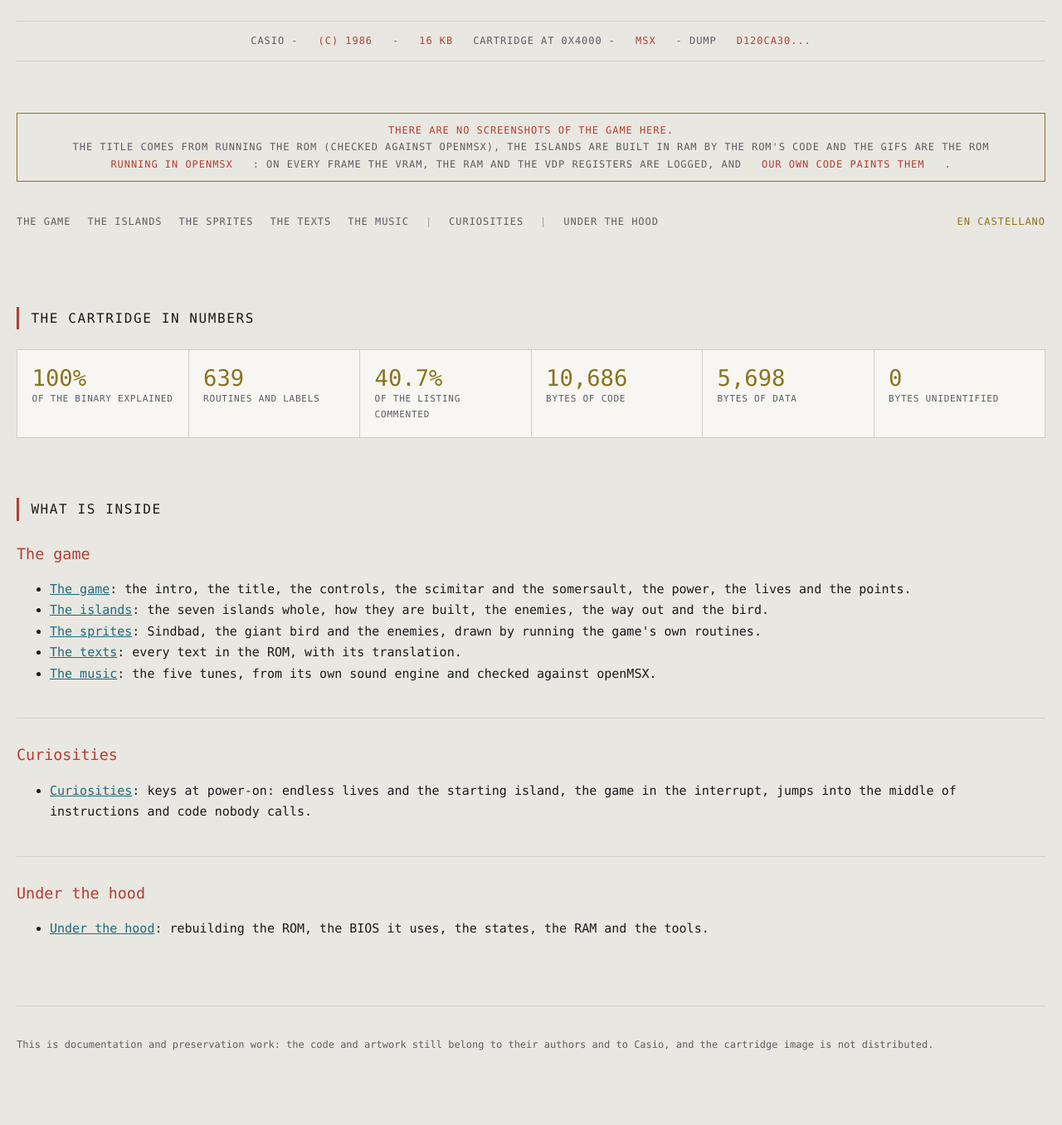
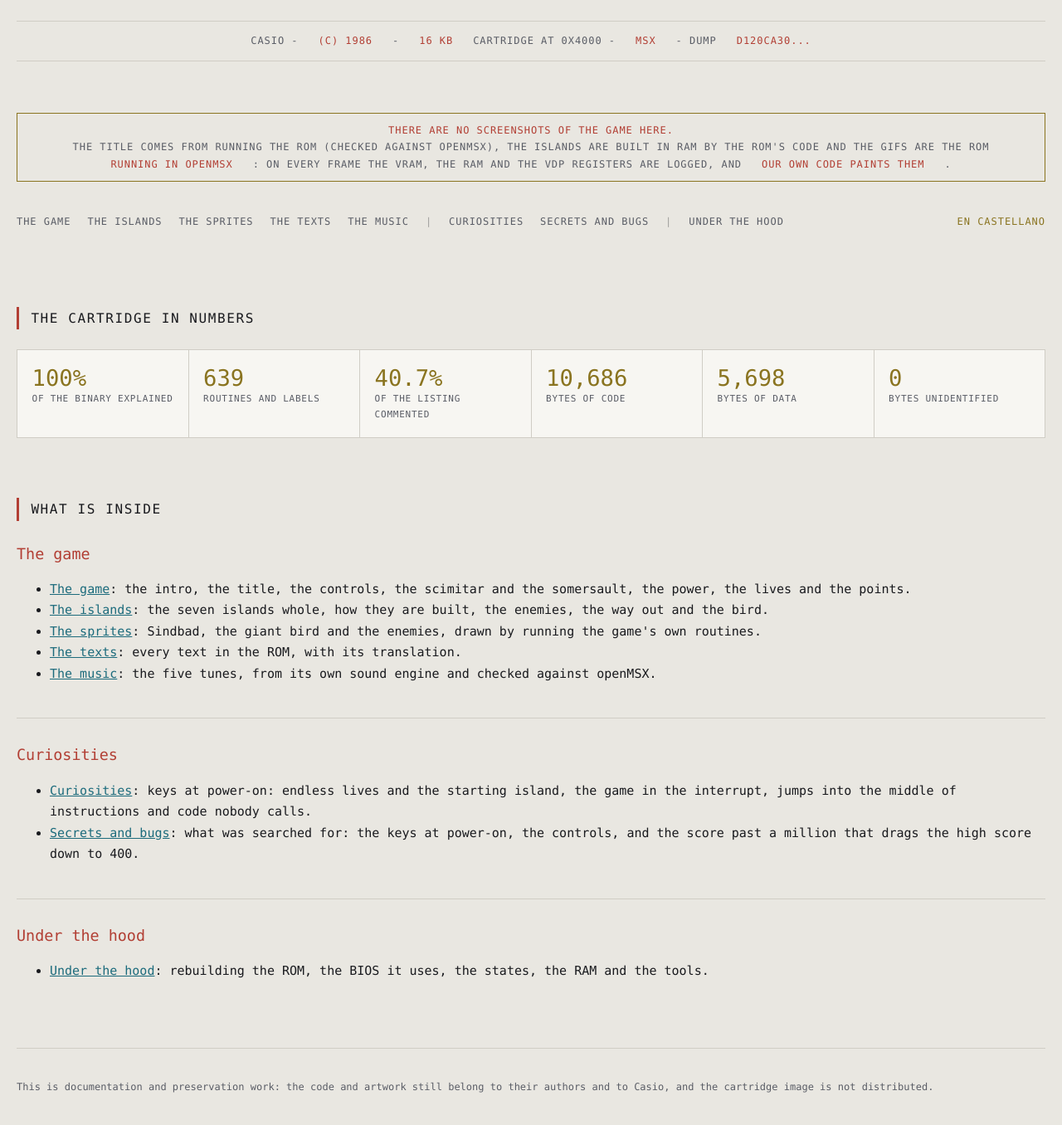
Before and after one commit to antxiko/Shindobaddo-disassembly, a Jekyll site: the page docs/index.html, which Jekyll copies as it is, in a window 1280 px wide and 1400 px high, scrolled down 665 px. Shown: the top 1356 px of the window at 83% size. Built offline with Jekyll 4.4.1, drawn with Linux system fonts in a browser that asks for light colours.

Commit message:
Secretos y fallos: las teclas al encender, los mandos y el record que se hunde pasado el millon
Nueva pagina SECRETS-AND-BUGS / SECRETOS-Y-FALLOS. Ejecutando la suma de puntos: al batir el record
se copia y despues se borra la cifra alta de los dos; pasados 999.990 en pantalla esa cifra es un 1
y puntos y record caen a 400.

Co-Authored-By: Claude Opus 5.5 <noreply@anthropic.com>

```diff
--- a/docs/es/index.html
+++ b/docs/es/index.html
@@ -89,10 +89,10 @@ audio{display:block;width:100%;max-width:640px;margin:.75rem 0 1.5rem}
 </header>
 <p class="ficha" style="border:1px solid var(--oro);padding:.8em 1em;margin:1.5em 0">
 <b>Aqu&iacute; no hay capturas del juego.</b> El t&iacute;tulo sale de ejecutar la ROM (cotejado con openMSX), las islas las monta el c&oacute;digo de la ROM en la RAM y los GIF son la ROM <b>funcionando en openMSX</b>: en cada cuadro se apuntan la VRAM, la RAM y los registros del VDP, y <b>c&oacute;digo nuestro los pinta</b>.</p>
-<nav><a href="LA-PARTIDA.html">La partida</a><a href="LAS-ISLAS.html">Las islas</a><a href="LOS-SPRITES.html">Los sprites</a><a href="LOS-TEXTOS.html">Los textos</a><a href="LA-MUSICA.html">La m&uacute;sica</a><span style="opacity:.35">|</span><a href="CURIOSIDADES.html">Curiosidades</a><span style="opacity:.35">|</span><a href="POR-DENTRO.html">Por dentro</a><a href="../" style="margin-left:auto;color:var(--oro)">In English</a></nav>
+<nav><a href="LA-PARTIDA.html">La partida</a><a href="LAS-ISLAS.html">Las islas</a><a href="LOS-SPRITES.html">Los sprites</a><a href="LOS-TEXTOS.html">Los textos</a><a href="LA-MUSICA.html">La m&uacute;sica</a><span style="opacity:.35">|</span><a href="CURIOSIDADES.html">Curiosidades</a><a href="SECRETOS-Y-FALLOS.html">Secretos y fallos</a><span style="opacity:.35">|</span><a href="POR-DENTRO.html">Por dentro</a><a href="../" style="margin-left:auto;color:var(--oro)">In English</a></nav>
 <section id="numbers">
   <h2>El cartucho en cifras</h2>
   <div class="cifras"><div class="cifra"><b>100 %</b><span>del binario explicado</span></div><div class="cifra"><b>639</b><span>rutinas y etiquetas</span></div><div class="cifra"><b>40,7 %</b><span>del listado comentado</span></div><div class="cifra"><b>10.686</b><span>bytes de código</span></div><div class="cifra"><b>5.698</b><span>bytes de datos</span></div><div class="cifra"><b>0</b><span>bytes sin identificar</span></div></div>
 </section>
-<section id="pages"><h2>Lo que hay dentro</h2><div class="hall"><h3>El juego</h3><ul><li><a href="LA-PARTIDA.html">La partida</a>: la presentaci&oacute;n, el t&iacute;tulo, los mandos, el alfanje y el salto mortal, la fuerza, las vidas y los puntos.</li><li><a href="LAS-ISLAS.html">Las islas</a>: las siete islas enteras, c&oacute;mo se montan, los enemigos, la salida y el p&aacute;jaro.</li><li><a href="LOS-SPRITES.html">Los sprites</a>: Simbad, el p&aacute;jaro gigante y los enemigos, pintados ejecutando las propias rutinas del juego.</li><li><a href="LOS-TEXTOS.html">Los textos</a>: todos los textos de la ROM, con su traducci&oacute;n.</li><li><a href="LA-MUSICA.html">La m&uacute;sica</a>: las cinco m&uacute;sicas, de su propio motor de sonido y cotejadas con openMSX.</li></ul></div><div class="hall"><h3>Curiosidades</h3><ul><li><a href="CURIOSIDADES.html">Curiosidades</a>: las teclas al encender: vidas sin fin y la isla de salida, el juego en la interrupci&oacute;n, saltos a mitad de una instrucci&oacute;n y c&oacute;digo que nadie llama.</li></ul></div><div class="hall"><h3>Por dentro</h3><ul><li><a href="POR-DENTRO.html">Por dentro</a>: rehacer la ROM, la BIOS que usa, los estados, la RAM y las herramientas.</li></ul></div></section>
+<section id="pages"><h2>Lo que hay dentro</h2><div class="hall"><h3>El juego</h3><ul><li><a href="LA-PARTIDA.html">La partida</a>: la presentaci&oacute;n, el t&iacute;tulo, los mandos, el alfanje y el salto mortal, la fuerza, las vidas y los puntos.</li><li><a href="LAS-ISLAS.html">Las islas</a>: las siete islas enteras, c&oacute;mo se montan, los enemigos, la salida y el p&aacute;jaro.</li><li><a href="LOS-SPRITES.html">Los sprites</a>: Simbad, el p&aacute;jaro gigante y los enemigos, pintados ejecutando las propias rutinas del juego.</li><li><a href="LOS-TEXTOS.html">Los textos</a>: todos los textos de la ROM, con su traducci&oacute;n.</li><li><a href="LA-MUSICA.html">La m&uacute;sica</a>: las cinco m&uacute;sicas, de su propio motor de sonido y cotejadas con openMSX.</li></ul></div><div class="hall"><h3>Curiosidades</h3><ul><li><a href="CURIOSIDADES.html">Curiosidades</a>: las teclas al encender: vidas sin fin y la isla de salida, el juego en la interrupci&oacute;n, saltos a mitad de una instrucci&oacute;n y c&oacute;digo que nadie llama.</li><li><a href="SECRETOS-Y-FALLOS.html">Secretos y fallos</a>: lo que se ha buscado: las teclas al encender, los mandos, y los puntos pasado el mill&oacute;n, que hunden el r&eacute;cord hasta 400.</li></ul></div><div class="hall"><h3>Por dentro</h3><ul><li><a href="POR-DENTRO.html">Por dentro</a>: rehacer la ROM, la BIOS que usa, los estados, la RAM y las herramientas.</li></ul></div></section>
 <footer><p>Esto es trabajo de documentación y preservación: el código y los gráficos siguen siendo de sus autores y de Casio, y la imagen del cartucho no se distribuye.</p></footer>
--- a/docs/index.html
+++ b/docs/index.html
@@ -89,10 +89,10 @@ audio{display:block;width:100%;max-width:640px;margin:.75rem 0 1.5rem}
 </header>
 <p class="ficha" style="border:1px solid var(--oro);padding:.8em 1em;margin:1.5em 0">
 <b>There are no screenshots of the game here.</b> The title comes from running the ROM (checked against openMSX), the islands are built in RAM by the ROM's code and the GIFs are the ROM <b>running in openMSX</b>: on every frame the VRAM, the RAM and the VDP registers are logged, and <b>our own code paints them</b>.</p>
-<nav><a href="THE-GAME.html">The game</a><a href="THE-ISLANDS.html">The islands</a><a href="THE-SPRITES.html">The sprites</a><a href="THE-TEXTS.html">The texts</a><a href="THE-MUSIC.html">The music</a><span style="opacity:.35">|</span><a href="CURIOSITIES.html">Curiosities</a><span style="opacity:.35">|</span><a href="UNDER-THE-HOOD.html">Under the hood</a><a href="es/" style="margin-left:auto;color:var(--oro)">En castellano</a></nav>
+<nav><a href="THE-GAME.html">The game</a><a href="THE-ISLANDS.html">The islands</a><a href="THE-SPRITES.html">The sprites</a><a href="THE-TEXTS.html">The texts</a><a href="THE-MUSIC.html">The music</a><span style="opacity:.35">|</span><a href="CURIOSITIES.html">Curiosities</a><a href="SECRETS-AND-BUGS.html">Secrets and bugs</a><span style="opacity:.35">|</span><a href="UNDER-THE-HOOD.html">Under the hood</a><a href="es/" style="margin-left:auto;color:var(--oro)">En castellano</a></nav>
 <section id="numbers">
   <h2>The cartridge in numbers</h2>
   <div class="cifras"><div class="cifra"><b>100%</b><span>of the binary explained</span></div><div class="cifra"><b>639</b><span>routines and labels</span></div><div class="cifra"><b>40.7%</b><span>of the listing commented</span></div><div class="cifra"><b>10,686</b><span>bytes of code</span></div><div class="cifra"><b>5,698</b><span>bytes of data</span></div><div class="cifra"><b>0</b><span>bytes unidentified</span></div></div>
 </section>
-<section id="pages"><h2>What is inside</h2><div class="hall"><h3>The game</h3><ul><li><a href="THE-GAME.html">The game</a>: the intro, the title, the controls, the scimitar and the somersault, the power, the lives and the points.</li><li><a href="THE-ISLANDS.html">The islands</a>: the seven islands whole, how they are built, the enemies, the way out and the bird.</li><li><a href="THE-SPRITES.html">The sprites</a>: Sindbad, the giant bird and the enemies, drawn by running the game's own routines.</li><li><a href="THE-TEXTS.html">The texts</a>: every text in the ROM, with its translation.</li><li><a href="THE-MUSIC.html">The music</a>: the five tunes, from its own sound engine and checked against openMSX.</li></ul></div><div class="hall"><h3>Curiosities</h3><ul><li><a href="CURIOSITIES.html">Curiosities</a>: keys at power-on: endless lives and the starting island, the game in the interrupt, jumps into the middle of instructions and code nobody calls.</li></ul></div><div class="hall"><h3>Under the hood</h3><ul><li><a href="UNDER-THE-HOOD.html">Under the hood</a>: rebuilding the ROM, the BIOS it uses, the states, the RAM and the tools.</li></ul></div></section>
+<section id="pages"><h2>What is inside</h2><div class="hall"><h3>The game</h3><ul><li><a href="THE-GAME.html">The game</a>: the intro, the title, the controls, the scimitar and the somersault, the power, the lives and the points.</li><li><a href="THE-ISLANDS.html">The islands</a>: the seven islands whole, how they are built, the enemies, the way out and the bird.</li><li><a href="THE-SPRITES.html">The sprites</a>: Sindbad, the giant bird and the enemies, drawn by running the game's own routines.</li><li><a href="THE-TEXTS.html">The texts</a>: every text in the ROM, with its translation.</li><li><a href="THE-MUSIC.html">The music</a>: the five tunes, from its own sound engine and checked against openMSX.</li></ul></div><div class="hall"><h3>Curiosities</h3><ul><li><a href="CURIOSITIES.html">Curiosities</a>: keys at power-on: endless lives and the starting island, the game in the interrupt, jumps into the middle of instructions and code nobody calls.</li><li><a href="SECRETS-AND-BUGS.html">Secrets and bugs</a>: what was searched for: the keys at power-on, the controls, and the score past a million that drags the high score down to 400.</li></ul></div><div class="hall"><h3>Under the hood</h3><ul><li><a href="UNDER-THE-HOOD.html">Under the hood</a>: rebuilding the ROM, the BIOS it uses, the states, the RAM and the tools.</li></ul></div></section>
 <footer><p>This is documentation and preservation work: the code and artwork still belong to their authors and to Casio, and the cartridge image is not distributed.</p></footer>
--- a/tools/contenido_web.py
+++ b/tools/contenido_web.py
@@ -92,7 +92,10 @@ PAGINAS = [
       "keys at power-on: endless lives and the starting island, the game in the interrupt, jumps into the middle "
       "of instructions and code nobody calls",
       "las teclas al encender: vidas sin fin y la isla de salida, el juego en la interrupci&oacute;n, saltos a "
-      "mitad de una instrucci&oacute;n y c&oacute;digo que nadie llama")],
+      "mitad de una instrucci&oacute;n y c&oacute;digo que nadie llama"),
+     ("SECRETS-AND-BUGS.html", "SECRETOS-Y-FALLOS.html", "Secrets and bugs", "Secretos y fallos",
+      "what was searched for: the keys at power-on, the controls, and the score past a million that drags the high score down to 400",
+      "lo que se ha buscado: las teclas al encender, los mandos, y los puntos pasado el mill&oacute;n, que hunden el r&eacute;cord hasta 400")],
     [("UNDER-THE-HOOD.html", "POR-DENTRO.html", "Under the hood", "Por dentro",
       "rebuilding the ROM, the BIOS it uses, the states, the RAM and the tools",
       "rehacer la ROM, la BIOS que usa, los estados, la RAM y las herramientas")],
```
Also changed, not shown: docs/SECRETS-AND-BUGS.md (added, +34 -0 lines), docs/_layouts/en.html (+1 -1 lines), docs/_layouts/es.html (+1 -1 lines), docs/es/SECRETOS-Y-FALLOS.md (added, +35 -0 lines), tests/test_web.py (+1 -1 lines), 2 other files.
